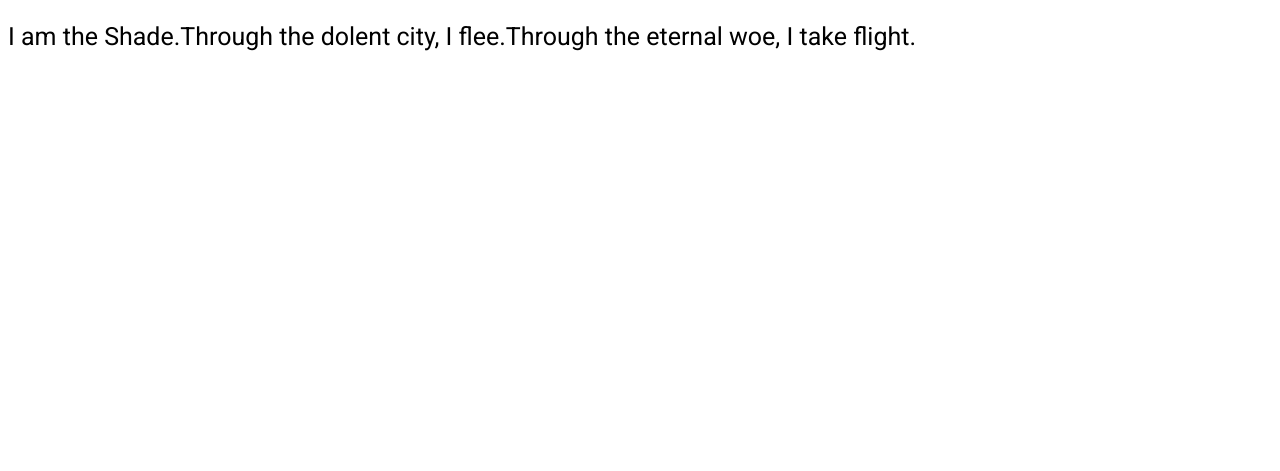
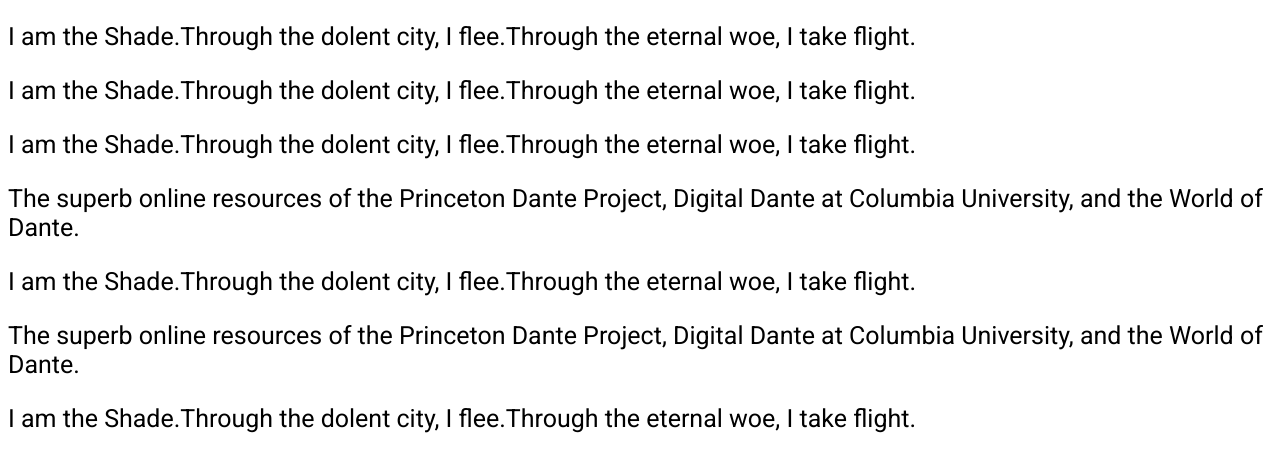
Before and after one commit to ramondm4/Book, a plain HTML site: page index.html in a window 1280 px wide. Shown: the part 61-532 px from the top of the page. Drawn offline with Linux system fonts and the light colour scheme.

Commit message:
update text

```diff
--- a/index.html
+++ b/index.html
@@ -16,6 +16,14 @@
     <main>
         <article>
             <p>I am the Shade.Through the dolent city, I flee.Through the eternal woe, I take flight.</p>
+            <p>I am the Shade.Through the dolent city, I flee.Through the eternal woe, I take flight.</p>
+            <p>I am the Shade.Through the dolent city, I flee.Through the eternal woe, I take flight.</p>
+            <p>The superb online resources of the Princeton Dante Project, Digital Dante at Columbia
+University, and the World of Dante.</p>
+            <p>I am the Shade.Through the dolent city, I flee.Through the eternal woe, I take flight.</p>
+            <p>The superb online resources of the Princeton Dante Project, Digital Dante at Columbia
+University, and the World of Dante.</p>
+            <p>I am the Shade.Through the dolent city, I flee.Through the eternal woe, I take flight.</p>
         </article>
     </main>
 
```
